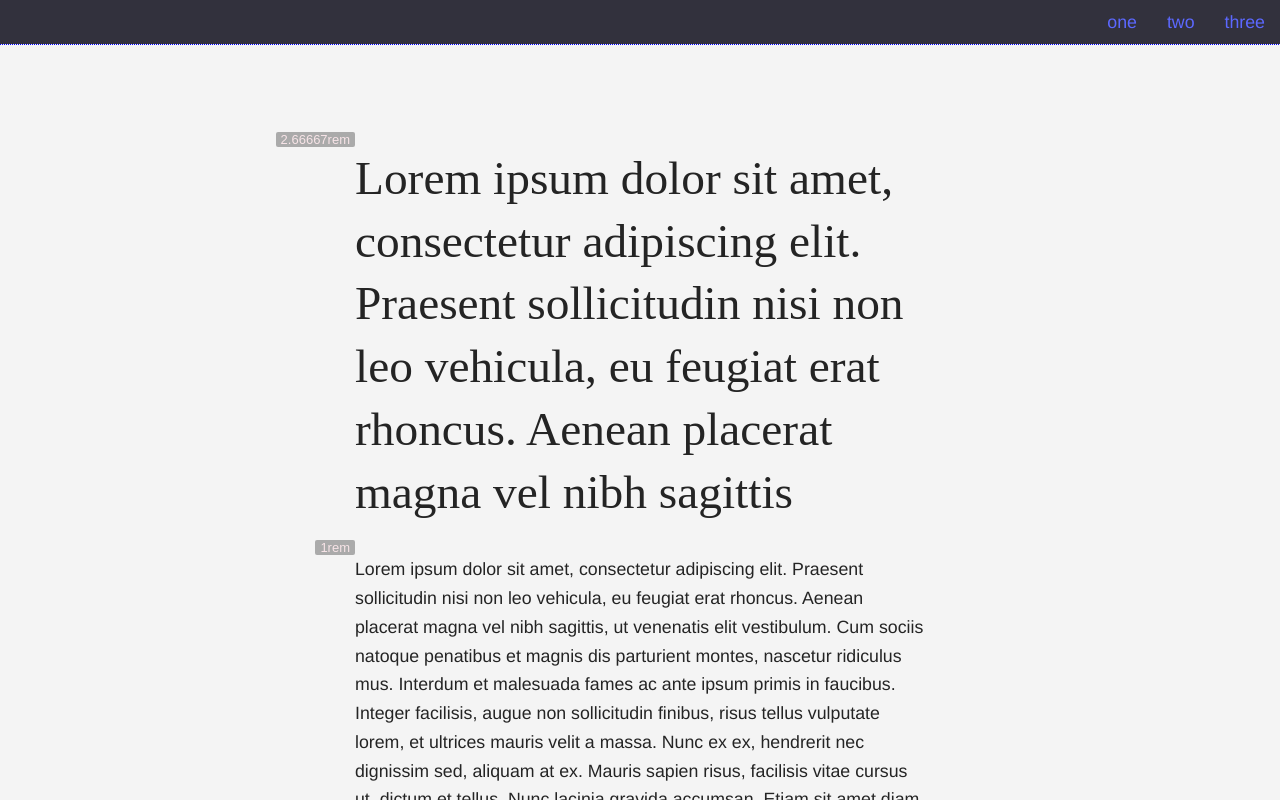
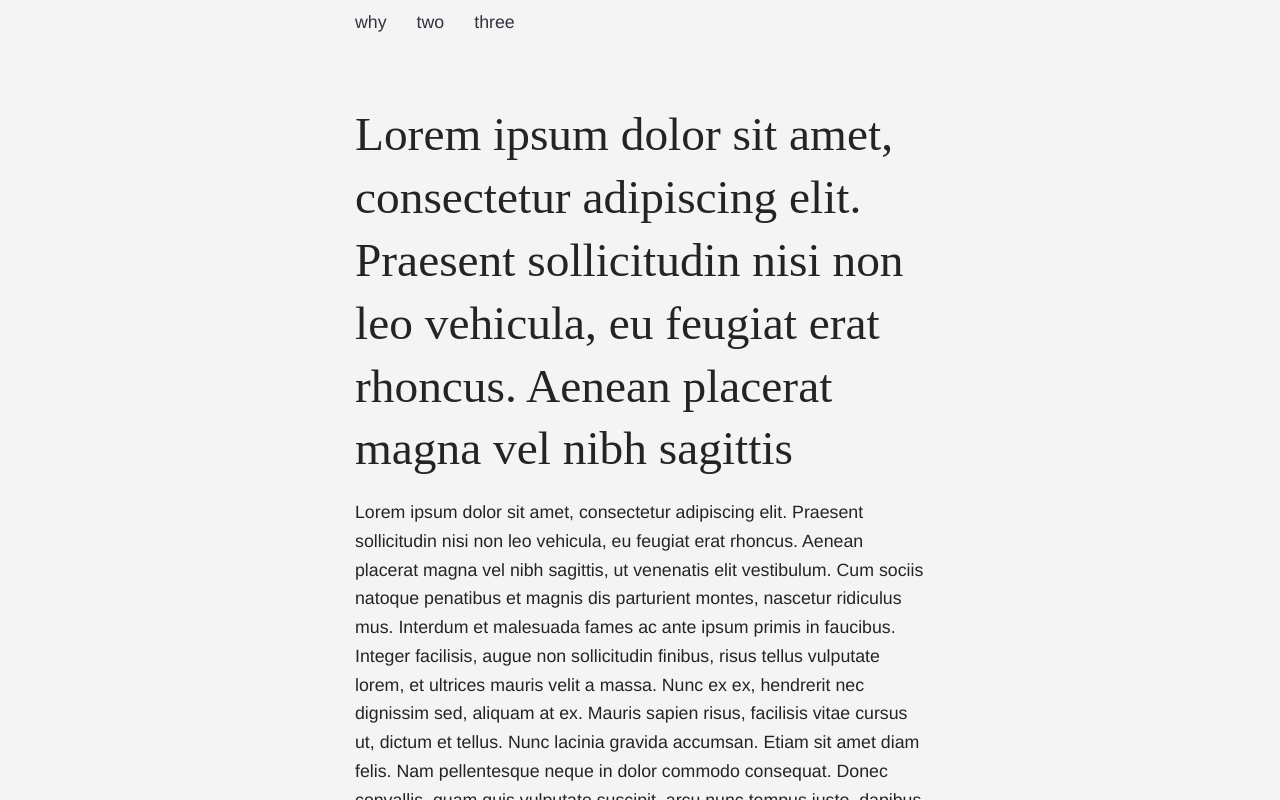
Before and after one commit to nedzen/coco, a plain HTML site: page index.html in a window 1280 px wide. Drawn offline with Linux system fonts and the light colour scheme.

Commit message:
adjusted type

```diff
--- a/css/coco.css
+++ b/css/coco.css
@@ -214,37 +214,6 @@ table {
   border-collapse: collapse;
   border-spacing: 0; }
 
-body {
-  font-size: 1rem;
-  position: relative;
-  line-height: 1.61973; }
-  body * {
-    position: relative; }
-  body:hover:before {
-    opacity: 1; }
-  body:before {
-    -webkit-transition: 300ms;
-    -o-transition: 300ms;
-    transition: 300ms;
-    opacity: 0.3;
-    content: "1rem ";
-    color: pink;
-    background-color: black;
-    position: absolute;
-    top: auto;
-    right: 100%;
-    bottom: 100%;
-    left: auto;
-    font-size: 13px !important;
-    line-height: 15px !important;
-    height: 15px !important;
-    min-height: 15px !important;
-    font-weight: normal !important;
-    border-radius: 2px !important;
-    display: block !important;
-    padding: 0px 5px !important;
-    font-family: sans-serif !important; }
-
 html {
   font-size: 111%;
   -webkit-box-sizing: border-box;
@@ -266,6 +235,8 @@ html, body {
     overflow: auto; } }
 
 body {
+  font-size: 1rem;
+  line-height: 1.61973;
   position: relative;
   min-height: 100%;
   color: #242424;
@@ -301,168 +272,60 @@ h1, h2, h3, .lead {
 .lead {
   font-weight: normal;
   font-size: 2.66667rem;
-  line-height: 1.32653;
-  position: relative; }
-  .lead * {
-    position: relative; }
-  .lead:hover:before {
-    opacity: 1; }
-  .lead:before {
-    -webkit-transition: 300ms;
-    -o-transition: 300ms;
-    transition: 300ms;
-    opacity: 0.3;
-    content: "2.66667rem ";
-    color: pink;
-    background-color: black;
-    position: absolute;
-    top: auto;
-    right: 100%;
-    bottom: 100%;
-    left: auto;
-    font-size: 13px !important;
-    line-height: 15px !important;
-    height: 15px !important;
-    min-height: 15px !important;
-    font-weight: normal !important;
-    border-radius: 2px !important;
-    display: block !important;
-    padding: 0px 5px !important;
-    font-family: sans-serif !important; }
+  line-height: 1.32653; }
+
+.xtest {
+  color: red; }
+
+p {
+  margin-top: 1rem;
+  margin-bottom: 1rem; }
 
 h1 {
   font-size: 1.6rem;
-  position: relative; }
-  h1 * {
-    position: relative; }
-  h1:hover:before {
-    opacity: 1; }
-  h1:before {
-    -webkit-transition: 300ms;
-    -o-transition: 300ms;
-    transition: 300ms;
-    opacity: 0.3;
-    content: "1.6rem ";
-    color: pink;
-    background-color: black;
-    position: absolute;
-    top: auto;
-    right: 100%;
-    bottom: 100%;
-    left: auto;
-    font-size: 13px !important;
-    line-height: 15px !important;
-    height: 15px !important;
-    min-height: 15px !important;
-    font-weight: normal !important;
-    border-radius: 2px !important;
-    display: block !important;
-    padding: 0px 5px !important;
-    font-family: sans-serif !important; }
+  margin-top: 1.6rem;
+  margin-bottom: 0; }
 
 h2 {
   font-size: 1.26667rem;
-  position: relative; }
-  h2 * {
-    position: relative; }
-  h2:hover:before {
-    opacity: 1; }
-  h2:before {
-    -webkit-transition: 300ms;
-    -o-transition: 300ms;
-    transition: 300ms;
-    opacity: 0.3;
-    content: "1.26667rem ";
-    color: pink;
-    background-color: black;
-    position: absolute;
-    top: auto;
-    right: 100%;
-    bottom: 100%;
-    left: auto;
-    font-size: 13px !important;
-    line-height: 15px !important;
-    height: 15px !important;
-    min-height: 15px !important;
-    font-weight: normal !important;
-    border-radius: 2px !important;
-    display: block !important;
-    padding: 0px 5px !important;
-    font-family: sans-serif !important; }
+  margin-top: 1.26667rem;
+  margin-bottom: 0; }
 
 h3 {
-  font-size: 1.06667rem; }
+  font-size: 1.06667rem;
+  margin-top: 1.06667rem;
+  margin-bottom: 0; }
 
 p.small {
-  font-size: 0.8rem;
-  position: relative; }
-  p.small * {
-    position: relative; }
-  p.small:hover:before {
-    opacity: 1; }
-  p.small:before {
-    -webkit-transition: 300ms;
-    -o-transition: 300ms;
-    transition: 300ms;
-    opacity: 0.3;
-    content: "0.8rem ";
-    color: pink;
-    background-color: black;
-    position: absolute;
-    top: auto;
-    right: 100%;
-    bottom: 100%;
-    left: auto;
-    font-size: 13px !important;
-    line-height: 15px !important;
-    height: 15px !important;
-    min-height: 15px !important;
-    font-weight: normal !important;
-    border-radius: 2px !important;
-    display: block !important;
-    padding: 0px 5px !important;
-    font-family: sans-serif !important; }
-
-p.body {
-  font-size: 1rem;
-  position: relative; }
-  p.body * {
-    position: relative; }
-  p.body:hover:before {
-    opacity: 1; }
-  p.body:before {
-    -webkit-transition: 300ms;
-    -o-transition: 300ms;
-    transition: 300ms;
-    opacity: 0.3;
-    content: "1rem ";
-    color: pink;
-    background-color: black;
-    position: absolute;
-    top: auto;
-    right: 100%;
-    bottom: 100%;
-    left: auto;
-    font-size: 13px !important;
-    line-height: 15px !important;
-    height: 15px !important;
-    min-height: 15px !important;
-    font-weight: normal !important;
-    border-radius: 2px !important;
-    display: block !important;
-    padding: 0px 5px !important;
-    font-family: sans-serif !important; }
+  font-size: 0.8rem; }
 
 pre {
-  background: #F4F4F4;
   tab-size: 2;
   width: auto;
   position: relative;
-  white-space: pre-wrap;
-  white-space: -moz-pre-wrap !important;
-  white-space: -pre-wrap;
-  white-space: -o-pre-wrap;
-  word-wrap: break-word; }
+  overflow-x: scroll;
+  white-space: pre;
+  white-space: -moz-pre !important;
+  white-space: -pre;
+  white-space: -o-pre;
+  word-wrap: break-all;
+  display: block;
+  padding: 15px;
+  background-color: #D7D7D7; }
+
+::-webkit-scrollbar {
+  width: 0.5em;
+  height: 0.5em; }
+
+::-webkit-scrollbar-thumb {
+  background: #32313d; }
+
+::-webkit-scrollbar-track {
+  background: #99989e; }
+
+body {
+  scrollbar-face-color: #32313d;
+  scrollbar-track-color: #99989e; }
 
 code {
   background: #D7D7D7;
@@ -474,31 +337,37 @@ a {
   text-decoration: none; }
 
 body > main {
-  margin: 100px auto 0;
+  margin: 60px auto 0;
   max-width: 600px;
   padding: 15px; }
 
 nav.navbar {
   display: block;
-  background: #32313d;
+  background: #F4F4F4;
   position: fixed;
   top: 0px;
   right: 0px;
   bottom: auto;
-  left: 0px;
-  outline: 1px dotted blue !important; }
+  left: 0px; }
 
 ul.nav-menu {
   display: block;
-  float: right; }
+  max-width: 600px;
+  margin: 0 auto; }
+  ul.nav-menu:before, ul.nav-menu:after {
+    content: " ";
+    display: table; }
+  ul.nav-menu:after {
+    clear: both; }
   ul.nav-menu li {
     display: block;
     float: left; }
   ul.nav-menu a {
     display: block;
     padding: 7.5px 15px;
-    background-color: #32313d;
-    color: #5c68ff; }
+    color: #32313d; }
+    ul.nav-menu a:hover {
+      background-color: #FFFFFF; }
 
 ul.list-inline li {
   display: inline-block; }
--- a/index.html
+++ b/index.html
@@ -9,7 +9,7 @@
   <body>
     <nav class="navbar">
       <ul class="nav-menu">
-        <li><a href="#">one</a></li>
+        <li><a href="#">why</a></li>
         <li><a href="#">two</a></li>
         <li><a href="#">three</a></li>
       </ul>
```
